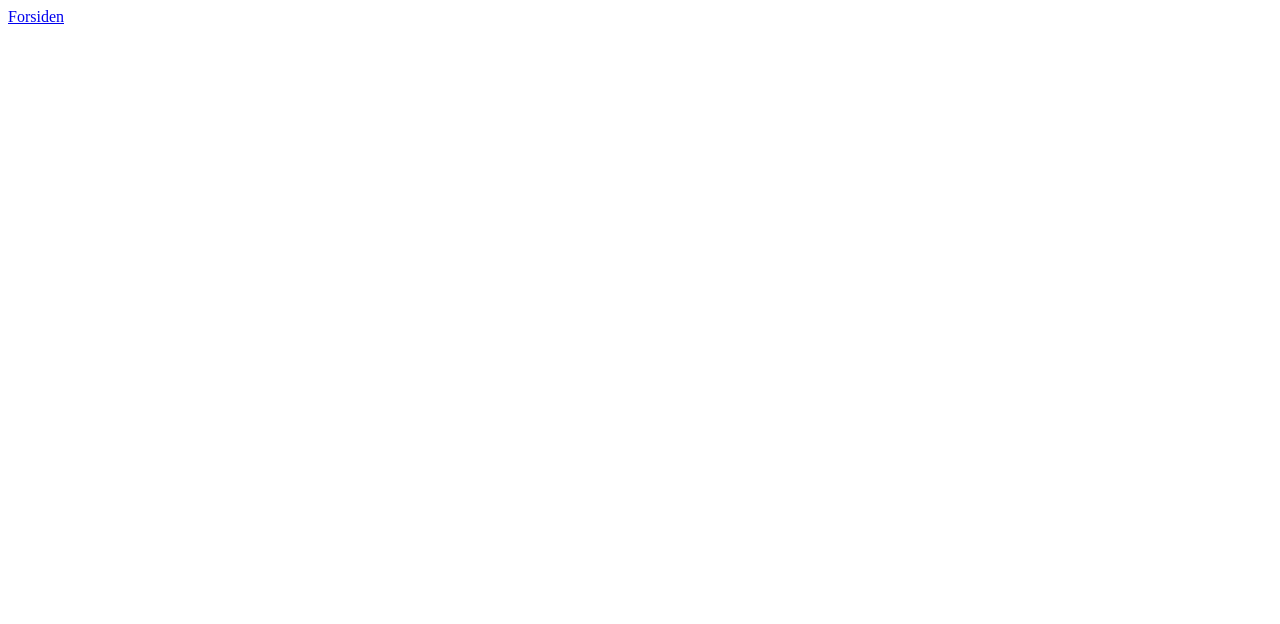
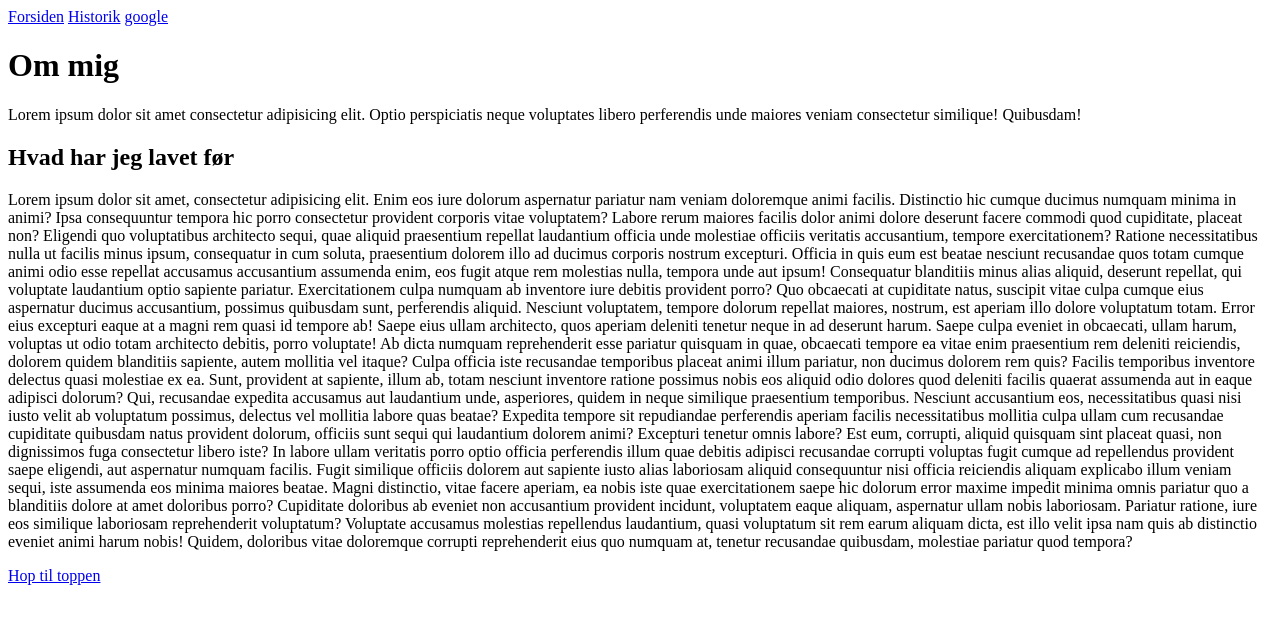
Before and after one commit to Shabarangs/Strik, a plain HTML site: page Info.html in a window 1280 px wide. Drawn offline with Linux system fonts and the light colour scheme.

Commit message:
små ændringer

```diff
--- a/Info.html
+++ b/Info.html
@@ -7,5 +7,71 @@
   </head>
   <body>
     <a href="/index.html">Forsiden</a>
+    <a href="#historik">Historik</a>
+    <a href="https://google.com" target="_blank">google</a>
+    <h1>Om mig</h1>
+    <p>
+      Lorem ipsum dolor sit amet consectetur adipisicing elit. Optio
+      perspiciatis neque voluptates libero perferendis unde maiores veniam
+      consectetur similique! Quibusdam!
+    </p>
+    <h2 id="historik">Hvad har jeg lavet før</h2>
+    <p>
+      Lorem ipsum dolor sit amet, consectetur adipisicing elit. Enim eos iure
+      dolorum aspernatur pariatur nam veniam doloremque animi facilis.
+      Distinctio hic cumque ducimus numquam minima in animi? Ipsa consequuntur
+      tempora hic porro consectetur provident corporis vitae voluptatem? Labore
+      rerum maiores facilis dolor animi dolore deserunt facere commodi quod
+      cupiditate, placeat non? Eligendi quo voluptatibus architecto sequi, quae
+      aliquid praesentium repellat laudantium officia unde molestiae officiis
+      veritatis accusantium, tempore exercitationem? Ratione necessitatibus
+      nulla ut facilis minus ipsum, consequatur in cum soluta, praesentium
+      dolorem illo ad ducimus corporis nostrum excepturi. Officia in quis eum
+      est beatae nesciunt recusandae quos totam cumque animi odio esse repellat
+      accusamus accusantium assumenda enim, eos fugit atque rem molestias nulla,
+      tempora unde aut ipsum! Consequatur blanditiis minus alias aliquid,
+      deserunt repellat, qui voluptate laudantium optio sapiente pariatur.
+      Exercitationem culpa numquam ab inventore iure debitis provident porro?
+      Quo obcaecati at cupiditate natus, suscipit vitae culpa cumque eius
+      aspernatur ducimus accusantium, possimus quibusdam sunt, perferendis
+      aliquid. Nesciunt voluptatem, tempore dolorum repellat maiores, nostrum,
+      est aperiam illo dolore voluptatum totam. Error eius excepturi eaque at a
+      magni rem quasi id tempore ab! Saepe eius ullam architecto, quos aperiam
+      deleniti tenetur neque in ad deserunt harum. Saepe culpa eveniet in
+      obcaecati, ullam harum, voluptas ut odio totam architecto debitis, porro
+      voluptate! Ab dicta numquam reprehenderit esse pariatur quisquam in quae,
+      obcaecati tempore ea vitae enim praesentium rem deleniti reiciendis,
+      dolorem quidem blanditiis sapiente, autem mollitia vel itaque? Culpa
+      officia iste recusandae temporibus placeat animi illum pariatur, non
+      ducimus dolorem rem quis? Facilis temporibus inventore delectus quasi
+      molestiae ex ea. Sunt, provident at sapiente, illum ab, totam nesciunt
+      inventore ratione possimus nobis eos aliquid odio dolores quod deleniti
+      facilis quaerat assumenda aut in eaque adipisci dolorum? Qui, recusandae
+      expedita accusamus aut laudantium unde, asperiores, quidem in neque
+      similique praesentium temporibus. Nesciunt accusantium eos, necessitatibus
+      quasi nisi iusto velit ab voluptatum possimus, delectus vel mollitia
+      labore quas beatae? Expedita tempore sit repudiandae perferendis aperiam
+      facilis necessitatibus mollitia culpa ullam cum recusandae cupiditate
+      quibusdam natus provident dolorum, officiis sunt sequi qui laudantium
+      dolorem animi? Excepturi tenetur omnis labore? Est eum, corrupti, aliquid
+      quisquam sint placeat quasi, non dignissimos fuga consectetur libero iste?
+      In labore ullam veritatis porro optio officia perferendis illum quae
+      debitis adipisci recusandae corrupti voluptas fugit cumque ad repellendus
+      provident saepe eligendi, aut aspernatur numquam facilis. Fugit similique
+      officiis dolorem aut sapiente iusto alias laboriosam aliquid consequuntur
+      nisi officia reiciendis aliquam explicabo illum veniam sequi, iste
+      assumenda eos minima maiores beatae. Magni distinctio, vitae facere
+      aperiam, ea nobis iste quae exercitationem saepe hic dolorum error maxime
+      impedit minima omnis pariatur quo a blanditiis dolore at amet doloribus
+      porro? Cupiditate doloribus ab eveniet non accusantium provident incidunt,
+      voluptatem eaque aliquam, aspernatur ullam nobis laboriosam. Pariatur
+      ratione, iure eos similique laboriosam reprehenderit voluptatum? Voluptate
+      accusamus molestias repellendus laudantium, quasi voluptatum sit rem earum
+      aliquam dicta, est illo velit ipsa nam quis ab distinctio eveniet animi
+      harum nobis! Quidem, doloribus vitae doloremque corrupti reprehenderit
+      eius quo numquam at, tenetur recusandae quibusdam, molestiae pariatur quod
+      tempora?
+    </p>
+    <a href="#">Hop til toppen</a>
   </body>
 </html>
```
Also changed, not shown: index.html (+6 -0 lines).
